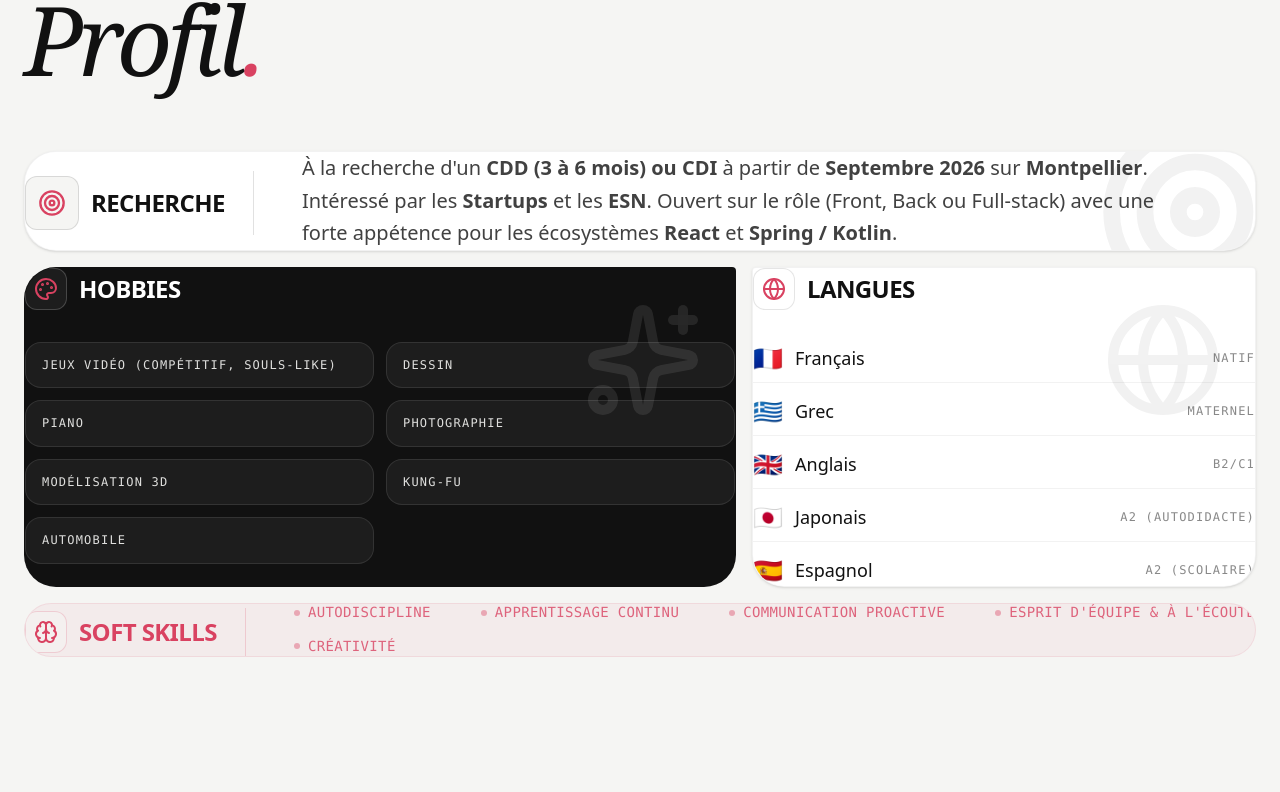
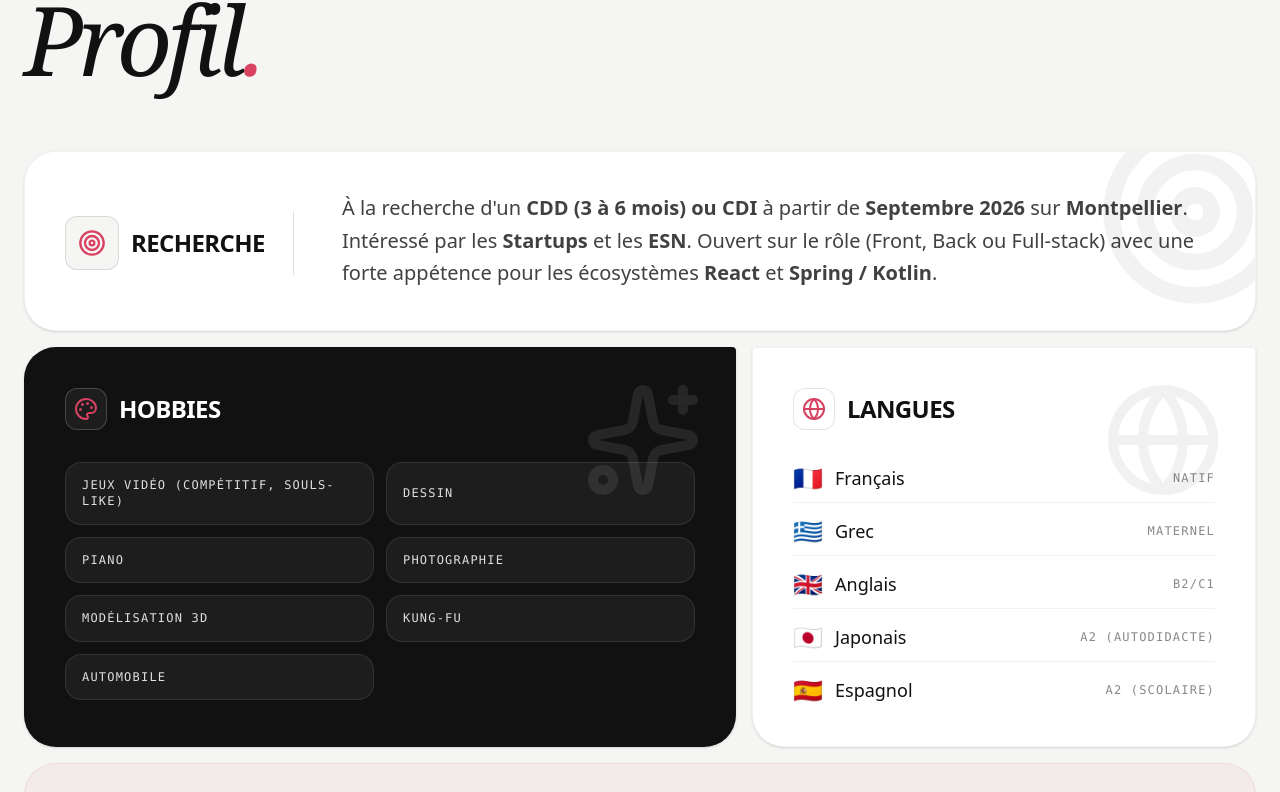
Before and after one commit to theodoredeboisseson/theodoredeboisseson.github.io, a Next.js app: page / in a window 1280 px wide. Shown: the part 907-1699 px from the top of the page. Built offline with nearby package versions, Linux system fonts and the light colour scheme; a web font is replaced by a local one.

Commit message:
feat(styles): Improve CSS by using tailwind utility classes and minor layout adjustments

```diff
--- a/app/competences/page.tsx
+++ b/app/competences/page.tsx
@@ -95,7 +95,7 @@ export default function CompetencesPage() {
                                             {/* Linked Projects */}
                                             <div className="col-span-1 md:col-span-4 flex flex-col items-start md:items-end gap-2">
                                                 {linkedProjects.length > 0 && (
-                                                    <span className="text-[10px] uppercase tracking-widest opacity-40 font-mono">
+                                                    <span className="text-smol uppercase tracking-widest opacity-40 font-mono">
                                                         Preuves
                                                     </span>
                                                 )}
--- a/app/components/mdx/Hyperlink.tsx
+++ b/app/components/mdx/Hyperlink.tsx
@@ -12,9 +12,9 @@ const Hyperlink: React.FC<HyperlinkProps> = ({ label, href }) => {
                 href={href}
                 target="_blank"
                 rel="noopener noreferrer"
-                className="inline-flex items-center gap-3 px-8 py-4 border border-foreground/10 rounded-full hover:bg-foreground/5 transition-all duration-500 hover:gap-4 group"
+                className="btn-tactical hover:gap-5 group"
             >
-                <span className="font-mono text-xs uppercase tracking-[0.2em]">{label}</span>
+                <span className="pattern-technical text-xs">{label}</span>
                 <svg
                     xmlns="http://www.w3.org/2000/svg"
                     width="18"
--- a/app/components/mdx/ImageGallery.tsx
+++ b/app/components/mdx/ImageGallery.tsx
@@ -192,7 +192,7 @@ export default function ImageGallery({ images, alts, children }: ImageGalleryPro
                                     className="mt-8 max-w-2xl text-center"
                                 >
                                     <div className="flex flex-col items-center gap-1">
-                                        <span className="text-[10px] font-mono uppercase tracking-[0.4em] text-primary">Content Identification</span>
+                                        <span className="text-smol font-mono uppercase tracking-[0.4em] text-primary">Content Identification</span>
                                         <div className="h-px w-12 bg-primary/30 mb-2" />
                                         <p className="text-white/80 text-lg md:text-xl font-medium tracking-tight">
                                             {selectedImage.alt}
--- a/app/components/mdx/VideoPlayer.tsx
+++ b/app/components/mdx/VideoPlayer.tsx
@@ -20,7 +20,7 @@ export default function VideoPlayer({ url }: VideoPlayerProps) {
             ) : (
                 <div className="flex flex-col items-center justify-center w-full h-full text-foreground/40 bg-foreground/[0.02]">
                     <span className="text-label border border-foreground/20 px-4 py-2 rounded-full">Video Placeholder</span>
-                    <span className="font-mono text-[10px] mt-2 opacity-60">{url}</span>
+                    <span className="font-mono text-smol mt-2 opacity-60">{url}</span>
                 </div>
             )}
         </div>
--- a/app/components/sections/AboutSection.tsx
+++ b/app/components/sections/AboutSection.tsx
@@ -44,13 +44,14 @@ export default function AboutSection({ id, seeking, languages, softSkills, hobbi
                         )}
                     </div>
                 </motion.div>
+
                 {/* Hobbies Card (Larger, Span 7) */}
                 <motion.div
                     initial={{ opacity: 0, x: -30 }}
                     whileInView={{ opacity: 1, x: 0 }}
                     viewport={{ once: true }}
                     transition={{ delay: 0.1, duration: 0.6 }}
-                    className="md:col-span-7 bento-card-dark rounded-br-sm md:rounded-br-4xl md:rounded-tr-sm group"
+                    className="md:col-span-7 bento-card bento-card-dark rounded-br-sm md:rounded-br-4xl md:rounded-tr-sm group"
                 >
                     <div className="absolute top-0 right-0 p-8 opacity-10 group-hover:opacity-20 transition-opacity">
                         <Sparkles size={120} />
@@ -94,7 +95,7 @@ export default function AboutSection({ id, seeking, languages, softSkills, hobbi
                                     <span className="text-2xl" aria-hidden="true">{lang.flag}</span>
                                     {lang.name}
                                 </span>
-                                <span className="font-mono text-[10px] sm:text-xs uppercase tracking-widest text-foreground/50 group-hover/item:text-primary transition-colors">
+                                <span className="font-mono text-smol sm:text-xs uppercase tracking-widest text-foreground/50 group-hover/item:text-primary transition-colors">
                                     {lang.level}
                                 </span>
                             </li>
--- a/app/components/ui/SkillDrawer.tsx
+++ b/app/components/ui/SkillDrawer.tsx
@@ -61,7 +61,7 @@ export default function SkillDrawer({ isOpen, onClose, selectedSkill, projects }
                                 </span>
 
                                 <div className="mb-8">
-                                    <span className="block font-mono text-[10px] uppercase tracking-widest opacity-40 mb-2">
+                                    <span className="block font-mono text-smol uppercase tracking-widest opacity-40 mb-2">
                                         Comfort Level
                                     </span>
                                     <div className="flex gap-1 w-32 opacity-50">
@@ -114,7 +114,7 @@ export default function SkillDrawer({ isOpen, onClose, selectedSkill, projects }
                             </div>
 
                             <div className="mt-8 pt-6 border-t border-border flex justify-between items-end">
-                                <span className="font-mono text-[10px] opacity-40">ID: {selectedSkill.name}</span>
+                                <span className="font-mono text-smol opacity-40">ID: {selectedSkill.name}</span>
                             </div>
                         </div>
                     </motion.div>
--- a/app/components/ui/TechBadge.tsx
+++ b/app/components/ui/TechBadge.tsx
@@ -19,7 +19,7 @@ export default function TechBadge({ skills, badges }: TechBadgeProps) {
     if (!items || items.length === 0) return null;
 
     return (
-        <div className="flex flex-wrap gap-2 my-4">
+        <div className="flex flex-wrap justify-center gap-3">
             {items.map((item) => (
                 <div
                     key={item.label}
--- a/app/components/ui/TechnicalFrame.tsx
+++ b/app/components/ui/TechnicalFrame.tsx
@@ -23,7 +23,7 @@ export default function TechnicalFrame({ className = "", showMetadata = true }:
 
                 {/* Top Metadata */}
                 {showMetadata && (
-                    <div className="font-mono text-[10px] tracking-widest uppercase opacity-80">
+                    <div className="font-mono text-smol tracking-widest uppercase opacity-80">
                         Portfolio // {currentYear}
                     </div>
                 )}
@@ -50,7 +50,7 @@ export default function TechnicalFrame({ className = "", showMetadata = true }:
 
                 {/* Bottom Metadata */}
                 {showMetadata && (
-                    <div className="font-mono text-[10px] tracking-widest uppercase opacity-80">
+                    <div className="font-mono text-smol tracking-widest uppercase opacity-80">
                         LOC // MONTPELLIER
                     </div>
                 )}
--- a/app/globals.css
+++ b/app/globals.css
@@ -9,8 +9,14 @@
 }
 
 html {
-  overflow-x: hidden;
+  @apply overflow-x-hidden scroll-smooth;
 }
+
+/* Offset anchor links to account for fixed header */
+[id] {
+  @apply scroll-m-16;
+}
+
 
 @theme inline {
   --color-background: var(--background);
@@ -94,11 +100,15 @@ html {
 }
 
 @utility text-label {
-  @apply pattern-technical text-[10px] sm:text-xs;
+  @apply pattern-technical text-smol sm:text-xs;
 }
 
 @utility text-serif-italic {
   @apply font-serif italic;
+}
+
+@utility text-smol {
+  @apply text-[10px];
 }
 
 /*
@@ -108,15 +118,15 @@ html {
 */
 
 @utility btn-tactical {
-  @apply pattern-technical inline-flex items-center justify-center gap-2.5 px-6 py-3 text-[10px] border border-tech-border bg-transparent backdrop-blur-sm hover:bg-foreground hover:text-background rounded-tactical;
+  @apply pattern-technical inline-flex items-center justify-center gap-2.5 px-6 py-3 text-smol border border-tech-border bg-transparent backdrop-blur-sm hover:bg-foreground hover:text-background rounded-tactical;
 }
 
 @utility bento-card {
-  @apply pattern-card bg-white border border-tech-border-dim rounded-bento md:rounded-bento-desktop p-[--spacing-bento] md:p-[--spacing-bento-desktop] shadow-sm hover:border-primary/30;
+  @apply pattern-card bg-white border border-tech-border-dim rounded-3xl md:rounded-4xl p-6 md:p-10 shadow-sm hover:border-primary/30 transform hover:scale-102;
 }
 
 @utility bento-card-dark {
-  @apply pattern-card bg-foreground text-background/90 rounded-bento md:rounded-bento-desktop p-[--spacing-bento] md:p-[--spacing-bento-desktop] border border-transparent hover:border-primary;
+  @apply bg-foreground text-background/90 border border-transparent hover:border-primary;
 }
 
 @utility button {
```
Also changed, not shown: app/components/sections/ProjectGalleryClient.tsx (+6 -4 lines).
